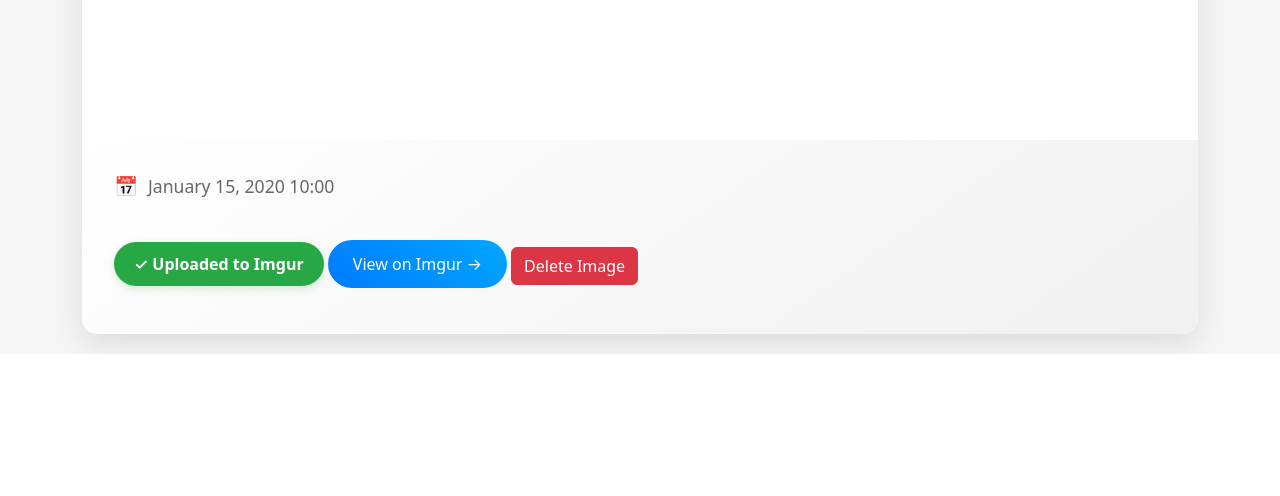
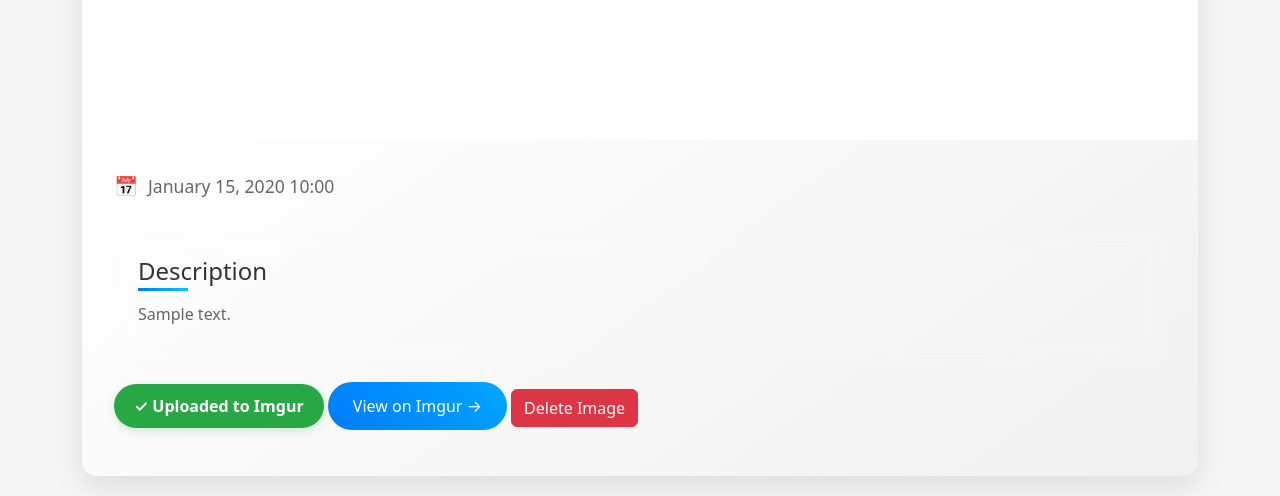
Before and after one commit to thefudgesupreme/InstagramAutomation, a Django app: a page that uses InstaAutomation/templates/images/detail.html in a window 1280 px wide. Shown: the part 680-1176 px from the top of the page. Before the commit the page ends 1034 px from the top, so only its background shows below. Run offline with Django 5.2, Linux system fonts and the light colour scheme; tables that the repository leaves empty hold one stand-in row (values such as "Sample post"); grey boxes marked "Sample" are stand-in pictures.

Commit message:
Description Field added in the DetailView

```diff
--- a/InstaAutomation/static/css/images_detail.css
+++ b/InstaAutomation/static/css/images_detail.css
@@ -170,6 +170,70 @@
     animation: popIn 0.4s ease 0.8s forwards;
 }
 
+.description-container {
+    margin-top: 2rem;
+    padding: 1.5rem;
+    background: rgba(255, 255, 255, 0.1);
+    backdrop-filter: blur(10px);
+    border-radius: 15px;
+    transform: translateY(20px);
+    opacity: 0;
+    animation: slideUp 0.6s ease-out forwards;
+  }
+
+  .description-wrapper {
+    position: relative;
+    overflow: hidden;
+  }
+
+  .description-title {
+    color: #333;
+    font-size: 1.5rem;
+    margin-bottom: 1rem;
+    position: relative;
+  }
+
+  .description-title::after {
+    content: '';
+    position: absolute;
+    bottom: -5px;
+    left: 0;
+    width: 50px;
+    height: 3px;
+    background: linear-gradient(90deg, #007bff, #00c6ff);
+    transform: scaleX(0);
+    transform-origin: left;
+    animation: lineGrow 0.6s 0.3s ease-out forwards;
+  }
+
+  .description-text {
+    color: #666;
+    line-height: 1.6;
+    transform: translateY(20px);
+    opacity: 0;
+    animation: fadeIn 0.6s 0.4s ease-out forwards;
+  }
+
+  @keyframes slideUp {
+    to {
+      transform: translateY(0);
+      opacity: 1;
+    }
+  }
+
+  @keyframes lineGrow {
+    to {
+      transform: scaleX(1);
+    }
+  }
+
+  @keyframes fadeIn {
+    to {
+      transform: translateY(0);
+      opacity: 1;
+    }
+  }
+
 .imgur-link,.btn-primary {
     display: inline-flex;
     align-items: center;
--- a/InstaAutomation/templates/images/detail.html
+++ b/InstaAutomation/templates/images/detail.html
@@ -22,6 +22,14 @@
           <span class="date-text">{{ image.datetime|date:"F d, Y H:i" }}</span>
         </p>
       </div>
+      {% if image.description %}
+      <div class="description-container">
+        <div class="description-wrapper">
+          <h2 class="description-title">Description</h2>
+          <p class="description-text">{{ image.description }}</p>
+        </div>
+      </div>
+      {% endif %}
       {% if image.imgur_uploaded %}
       <p class="imgur-status">✓ Uploaded to Imgur</p>
       <a href="{{ image.imgur_url }}" class="imgur-link" target="_blank"
@@ -154,6 +162,24 @@
   const toast = new bootstrap.Toast(toastTrigger);
   toast.show();
 
+  document.addEventListener('DOMContentLoaded', function() {
+  const descContainer = document.querySelector('.description-container');
+
+  const observer = new IntersectionObserver((entries) => {
+    entries.forEach(entry => {
+      if (entry.isIntersecting) {
+        entry.target.style.animation = 'slideUp 0.6s ease-out forwards';
+        observer.unobserve(entry.target);
+      }
+    });
+  }, {
+    threshold: 0.1
+  });
+
+  if (descContainer) {
+    observer.observe(descContainer);
+  }
+});
 </script>
 
 {% endblock %}
```
Also changed, not shown: InstaAutomation/InstaAutomation/settings.py (+7 -0 lines).
